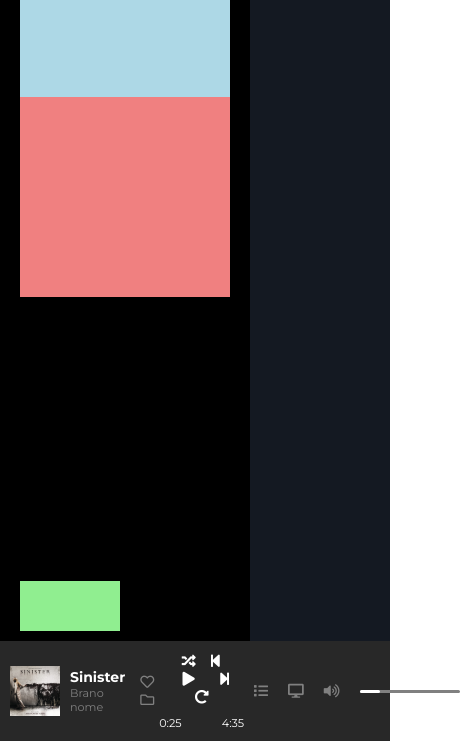
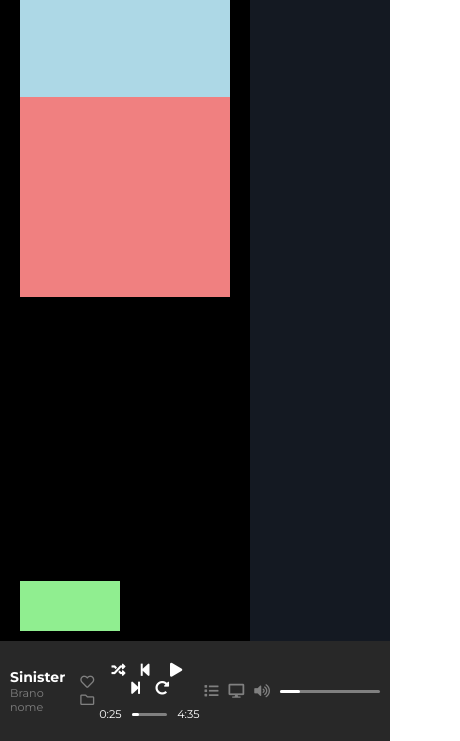
Before and after one commit to FrancescoSanti1/html-css-spotifyweb, a plain HTML site: page index.html in a window 390 px wide. Shown: the part 103-844 px from the top of the page, 460 px wide, since content can reach past the window. Drawn offline with Linux system fonts and the light colour scheme.

Commit message:
footer responsive e centralizzazione barre

```diff
--- a/css/style.css
+++ b/css/style.css
@@ -92,37 +92,48 @@ footer {
     padding: 0 10px;
 }
 
+/* centralizzazione CSS per barra avanzamento e volume */
+
+.barra {
+    height: 3px;
+    background-color: grey;
+    border-radius: 3px;
+}
+
+.avanzamento {
+    background-color: white;
+}
 
 /* Parte sinistra del player */
 
-footer .player.sx {
+.player.sx {
     display: flex;
     align-items: center;
 }
 
-footer .player.sx #brano-in-riproduzione {
+.player.sx #brano-in-riproduzione {
     display: flex;
     align-items: center;
 }
 
-footer .player.sx img {
+.player.sx img {
     max-height: 50px;
 }
 
-footer .player.sx #info-brano {
+.player.sx #info-brano {
     margin: 0 10px;
 }
 
-footer .player.sx #info-brano div:first-child {
+.player.sx #info-brano div:first-child {
     font-weight: 700;
     color: white;
 }
 
-footer .player.sx #info-brano div:nth-child(2) {
+.player.sx #info-brano div:nth-child(2) {
     font-size: 0.7rem;
 }
 
-footer .player.sx i {
+.player.sx i {
     margin: 0 5px;
 }
 
@@ -147,27 +158,20 @@ footer .player.sx i {
     margin: 0 15px;
 }
 
-.player.cx #barra {
+.player.cx #stato-riproduzione {
     display: flex;
     justify-content: center;
     align-items: center;
     font-size: 0.7rem;
 }
 
-.player.cx #barra div:nth-child(2) {
+.player.cx #stato-riproduzione .barra.brano {
     width: 50%;
-    height: 3px;
-    background-color: grey;
     margin: 0 20px;
-    border-radius: 3px;
 }
 
-/* selezione per mostrare l'avanzamento del brano in esecuzione nella barra centrale */
-.player.cx #barra div:nth-child(2) > div {
+.player.cx #stato-riproduzione .barra.avanzamento {
     width: 20%;
-    height: 3px;
-    background-color: white;
-    border-radius: 3px;
 }
 
 
@@ -182,17 +186,51 @@ footer .player.sx i {
     margin: 0 10px;
 }
 
-.player.dx #barra-volume {
+.player.dx .barra.volume {
     width: 100px;
-    height: 3px;
-    background-color: grey;
-    border-radius: 3px;
     margin-left: 10px;
 }
 
-.player.dx #barra-volume div {
+.player.dx .barra.avanzamento {
     width: 20%;
-    height: 3px;
-    background-color: white;
-    border-radius: 3px;
 }
+
+
+/* FOOTER per schermo SMALL */
+
+@media screen and (max-width: 568px) {
+
+    .player.sx img {
+        max-height: 40px;
+    }
+
+    .player.cx #btn-riproduzione i:nth-child(3) {
+        margin: 0 10px;
+    }
+
+    .player.cx #stato-riproduzione .barra.brano {
+        margin: 0 10px;
+    }
+
+    .player.dx i {
+        margin: 0 5px;
+    }
+
+    .player.dx .barra.volume {
+        margin-left: 5px;
+    }
+
+}
+
+/* FOOTER per schermo EXTRA-SMALL */
+
+@media screen and (max-width: 420px) {
+
+    .player.sx img {
+        display: none;
+    }
+
+    .player.sx #info-brano {
+        margin-left: 0;
+    }
+}
--- a/index.html
+++ b/index.html
@@ -62,10 +62,10 @@
                 <i class="fas fa-step-forward"></i>
                 <i class="fas fa-redo-alt"></i>
             </div>
-            <div id="barra">
+            <div id="stato-riproduzione">
                 <div>0:25</div>
-                <div>
-                    <div></div>
+                <div class="barra brano">
+                    <div class="barra avanzamento"></div>
                 </div>
                 <div>4:35</div>
             </div>
@@ -74,8 +74,8 @@
             <i class="fas fa-list"></i>
             <i class="fas fa-desktop"></i>
             <i class="fas fa-volume-up"></i>
-            <div id="barra-volume">
-                <div></div>
+            <div class="barra volume">
+                <div class="barra avanzamento"></div>
             </div>
         </div>
     </footer>
```
